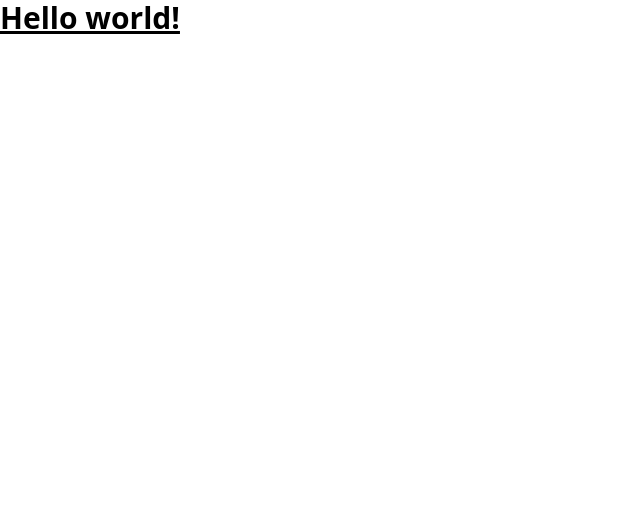
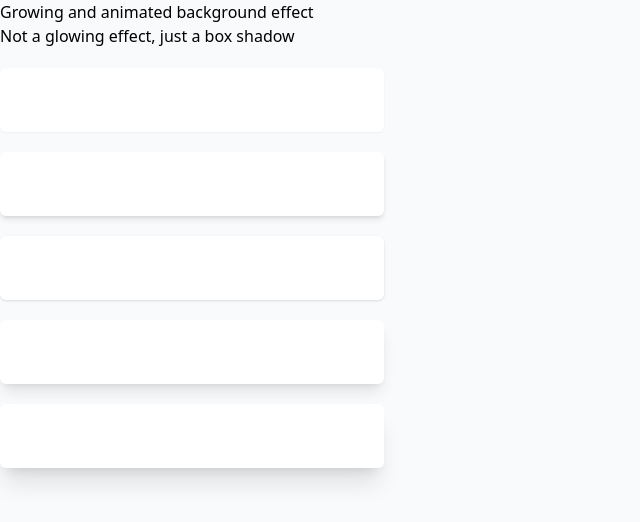
Before and after one commit to assilbekov/glowing-background-effect-with-tailwind, a React (Vite) app: page / in a window 1280 px wide. Shown: the top 522 px of the page, without its empty margins (0-640 px from the left). Built offline with nearby package versions, Linux system fonts and the light colour scheme.

Commit message:
add box shadows

```diff
--- a/src/App.jsx
+++ b/src/App.jsx
@@ -1,3 +1,17 @@
 export default function App() {
-  return <h1 className="text-3xl font-bold underline">Hello world!</h1>;
+  return (
+    <main className="bg-slate-50 w-full h-screen">
+      <div>
+        <h3>Growing and animated background effect</h3>
+      </div>
+      <div>
+        <h3>Not a glowing effect, just a box shadow</h3>
+        <div className="bg-white mt-5 w-96 h-16 rounded-md shadow-sm"></div>
+        <div className="bg-white mt-5 w-96 h-16 rounded-md shadow-md"></div>
+        <div className="bg-white mt-5 w-96 h-16 rounded-md shadow"></div>
+        <div className="bg-white mt-5 w-96 h-16 rounded-md shadow-lg"></div>
+        <div className="bg-white mt-5 w-96 h-16 rounded-md shadow-xl"></div>
+      </div>
+    </main>
+  );
 }
```
